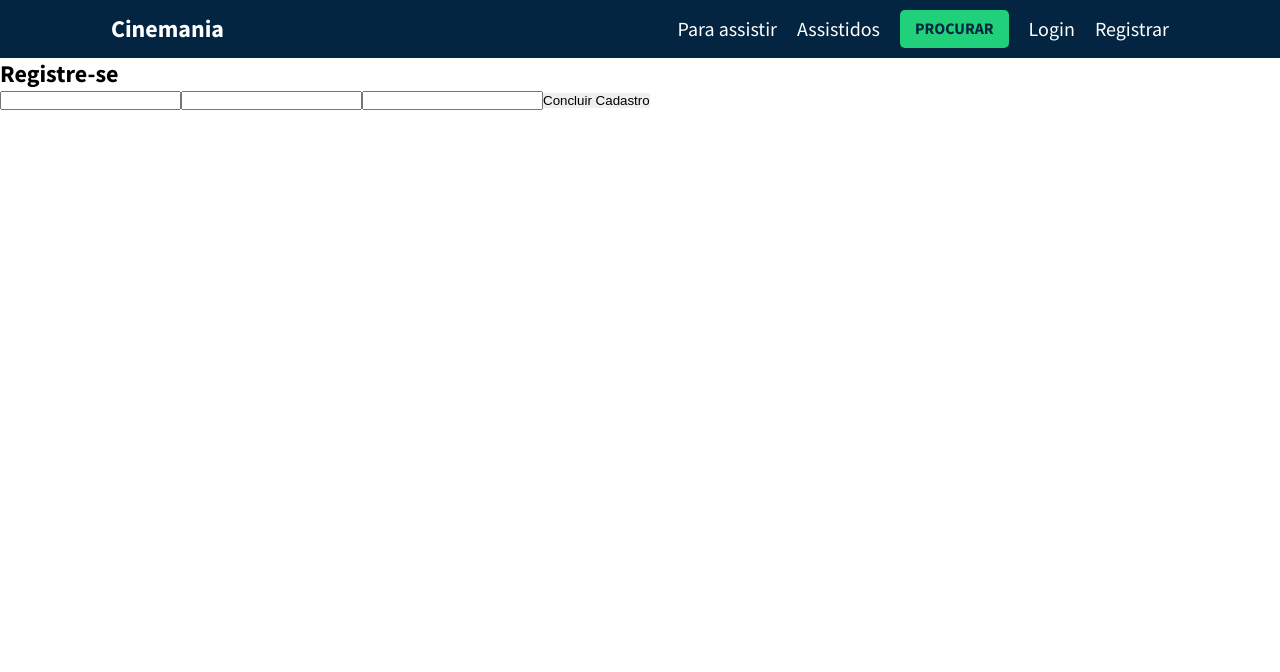
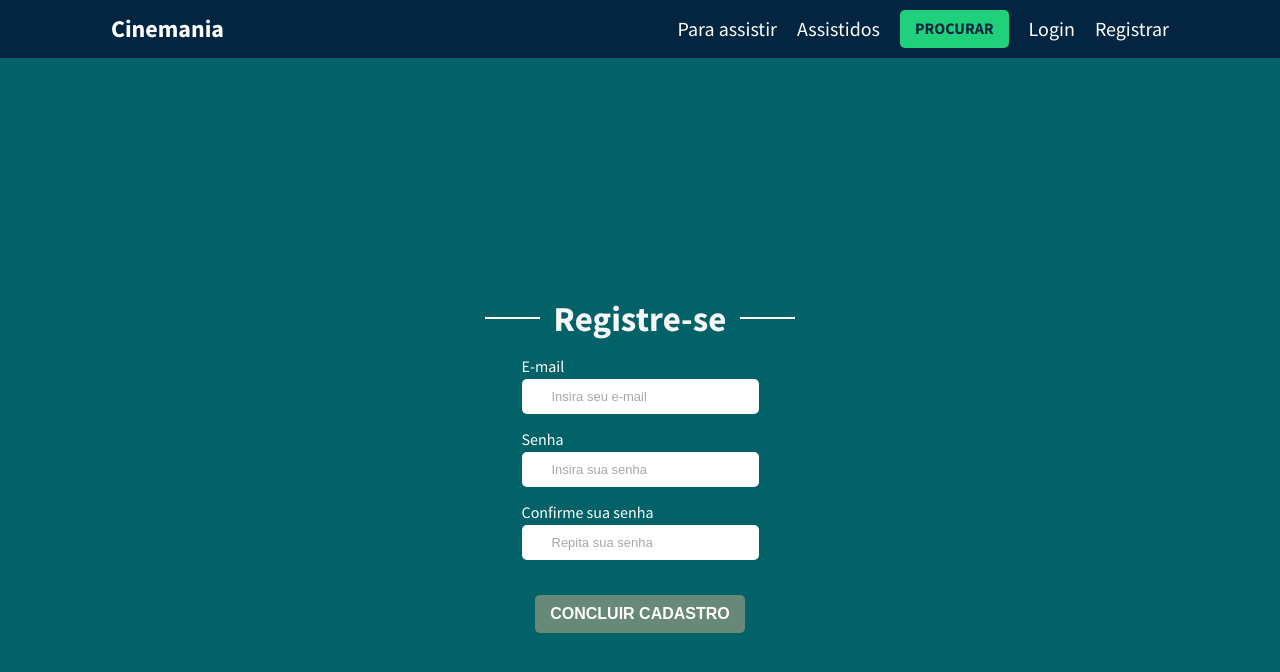
Before and after one commit to Nicochess/cinemania, a React (Create React App) app: page /#/register in a window 1280 px wide. Shown: the top 672 px of the page. Built offline with nearby package versions, Linux system fonts and the light colour scheme.

Commit message:
feat: create register page

```diff
--- a/src/pages/Register.jsx
+++ b/src/pages/Register.jsx
@@ -6,22 +6,35 @@ const Register = () => {
   const passwordConfirmRef = useRef();
 
   return (
-    <>
-
+    <main className="main__card">
+      <div className="alternative">
       <h2>Registre-se</h2>
-      <form action="">
-        <input type="email" id="email" ref={emailRef} required />
-        <input type="password" id="password" ref={passwordRef} required />
+      </div>
+      <form className="card__form" action="">
+        <label htmlFor="email">
+          E-mail
+        </label>
+          <input type="email" id="email" ref={emailRef} required placeholder="Insira seu e-mail"/>
+        <label htmlFor="password">
+          Senha
+        </label>
+          <input type="password" id="password" ref={passwordRef} required placeholder="Insira sua senha" />
+        <label htmlFor="password-confirm">
+          Confirme sua senha
+        </label>
           <input
             type="password"
             id="password-confirm"
             ref={passwordConfirmRef}
             required
+            placeholder="Repita sua senha"
           />
-        <button>Concluir Cadastro</button>
+        <button className="btn">
+          Concluir Cadastro
+        </button>
       </form>
 
-    </>
+    </main>
   );
 };
 
--- a/src/sass/styles.css
+++ b/src/sass/styles.css
@@ -316,6 +316,128 @@ header .nav-links li {
   color: var(--secondary);
 }
 
+.main__card {
+  background-color: #036168;
+  width: 100%;
+  display: -webkit-box;
+  display: -ms-flexbox;
+  display: flex;
+  -webkit-box-pack: center;
+      -ms-flex-pack: center;
+          justify-content: center;
+  -webkit-box-align: center;
+      -ms-flex-align: center;
+          align-items: center;
+  -webkit-box-orient: vertical;
+  -webkit-box-direction: normal;
+      -ms-flex-direction: column;
+          flex-direction: column;
+  height: 100vh;
+}
+
+.main__card h2 {
+  font-size: 35px;
+  color: #f7f7f7;
+  padding: 15px 0;
+  font-weight: 700;
+}
+
+.main__card .alternative {
+  position: relative;
+}
+
+.main__card .alternative h2:before {
+  position: absolute;
+  content: "";
+  height: 2px;
+  width: 55px;
+  bottom: 50%;
+  left: 186px;
+  background: #fff;
+}
+
+.main__card .alternative h2:after {
+  position: absolute;
+  content: "";
+  height: 2px;
+  width: 55px;
+  bottom: 50%;
+  right: 186px;
+  background: #fff;
+}
+
+.main__card .card__form {
+  display: -webkit-box;
+  display: -ms-flexbox;
+  display: flex;
+  -webkit-box-orient: vertical;
+  -webkit-box-direction: normal;
+      -ms-flex-direction: column;
+          flex-direction: column;
+  -webkit-box-align: start;
+      -ms-flex-align: start;
+          align-items: flex-start;
+  -ms-flex-line-pack: start;
+      align-content: flex-start;
+}
+
+.main__card .card__form label {
+  display: -webkit-box;
+  display: -ms-flexbox;
+  display: flex;
+  -webkit-box-orient: vertical;
+  -webkit-box-direction: normal;
+      -ms-flex-direction: column;
+          flex-direction: column;
+  -webkit-box-pack: center;
+      -ms-flex-pack: center;
+          justify-content: center;
+  -webkit-box-align: center;
+      -ms-flex-align: center;
+          align-items: center;
+  color: #fff;
+  font-size: 16px;
+  font-weight: 400;
+  margin-bottom: 3px;
+}
+
+.main__card input {
+  outline: none;
+  padding: 10px 30px;
+  border: 1px;
+  border-radius: 5px;
+  margin-bottom: 15px;
+}
+
+.main__card input::-webkit-input-placeholder {
+  font-size: 13px;
+  color: #a7a7a7;
+}
+
+.main__card input:-ms-input-placeholder {
+  font-size: 13px;
+  color: #a7a7a7;
+}
+
+.main__card input::-ms-input-placeholder {
+  font-size: 13px;
+  color: #a7a7a7;
+}
+
+.main__card input::placeholder {
+  font-size: 13px;
+  color: #a7a7a7;
+}
+
+.main__card .btn {
+  background-color: #688977;
+  color: #fff;
+  margin-top: 20px;
+  -ms-flex-item-align: center;
+      -ms-grid-row-align: center;
+      align-self: center;
+}
+
 @media (min-width: 768px) {
   header .inner-content {
     -ms-flex-wrap: nowrap;
--- a/src/sass/styles.scss
+++ b/src/sass/styles.scss
@@ -277,11 +277,93 @@ header {
     }
 }
 
+.main__card {
+    background-color: #036168;
+    width: 100%;
+    display: flex;
+    justify-content: center;
+    align-items: center;
+    flex-direction: column;
+    height: 100vh;
+
+    h2 {
+        font-size: 35px;
+        color: #f7f7f7;
+        padding: 15px 0;
+        font-weight: 700;
+    }
+
+    .alternative {
+        position: relative;
+
+        h2:before {
+            position: absolute;
+            content: "";
+            height: 2px;
+            width: 55px;
+            bottom: 50%;
+            left: 186px;
+            background: #fff;
+        }
+
+        h2:after {
+            position: absolute;
+            content: "";
+            height: 2px;
+            width: 55px;
+            bottom: 50%;
+            right: 186px;
+            background: #fff;
+        }
+    }
+
+    .card__form {
+        display: flex;
+        flex-direction: column;
+        align-items: flex-start;
+        align-content: flex-start;
+
+        label {
+            display: flex;
+            flex-direction: column;
+            justify-content: center;
+            align-items: center;
+            color: #fff;
+            font-size: 16px;
+            font-weight: 400;
+            margin-bottom: 3px;
+
+        }
+    }
+
+    input {
+        outline: none;
+        padding: 10px 30px;
+        border: 1px;
+        border-radius: 5px;
+        margin-bottom: 15px;
+
+        &::placeholder {
+            font-size: 13px;
+            color: #a7a7a7;
+        }
+
+    }
+
+    .btn {
+        background-color: #688977;
+        color: #fff;
+        margin-top: 20px;
+        align-self: center;
+    }
+}
+
 @media (min-width: 768px) {
     header .inner-content {
         flex-wrap: nowrap;
         justify-content: space-between;
     }
+
     .movie-grid {
         grid-template-columns: repeat(3, 1fr);
     }
```
Also changed, not shown: 2 other files (tests, documents, lock files or other folders). Lines whose indentation alone changed are shown as unchanged.
